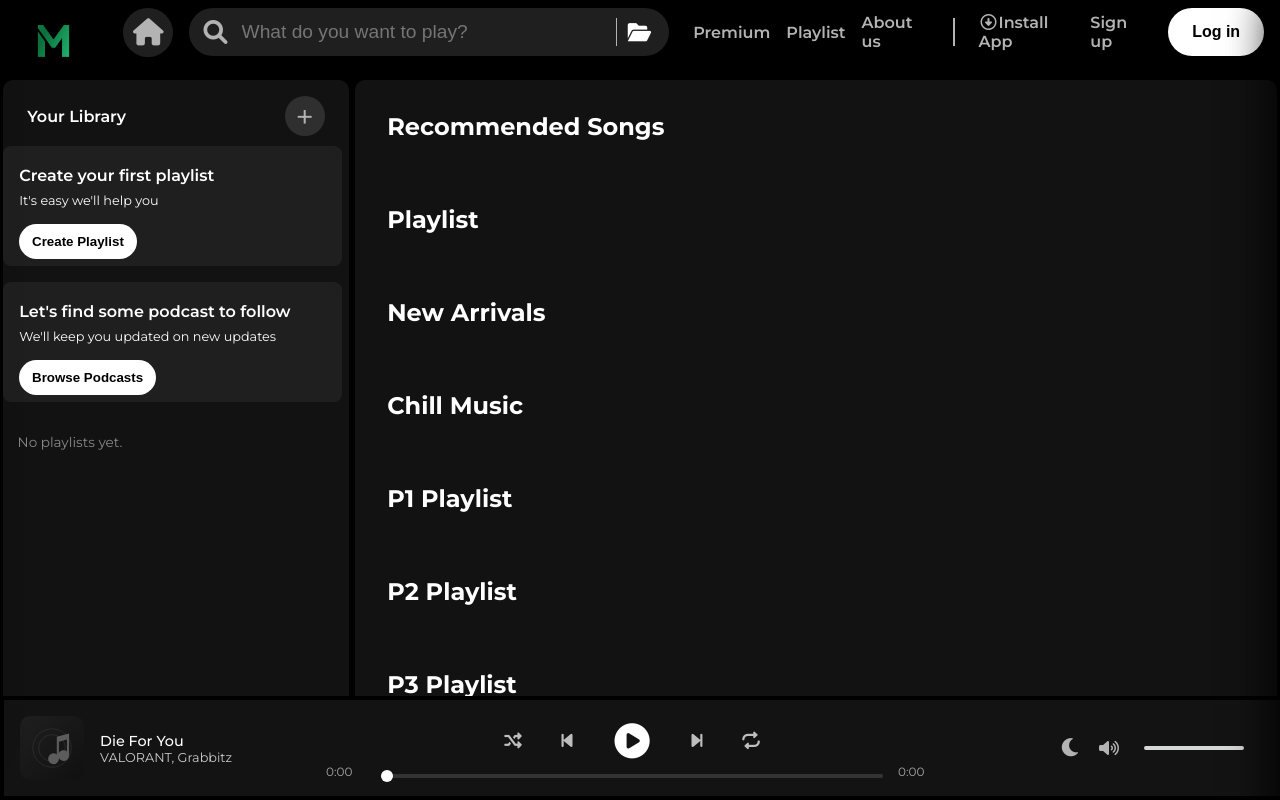
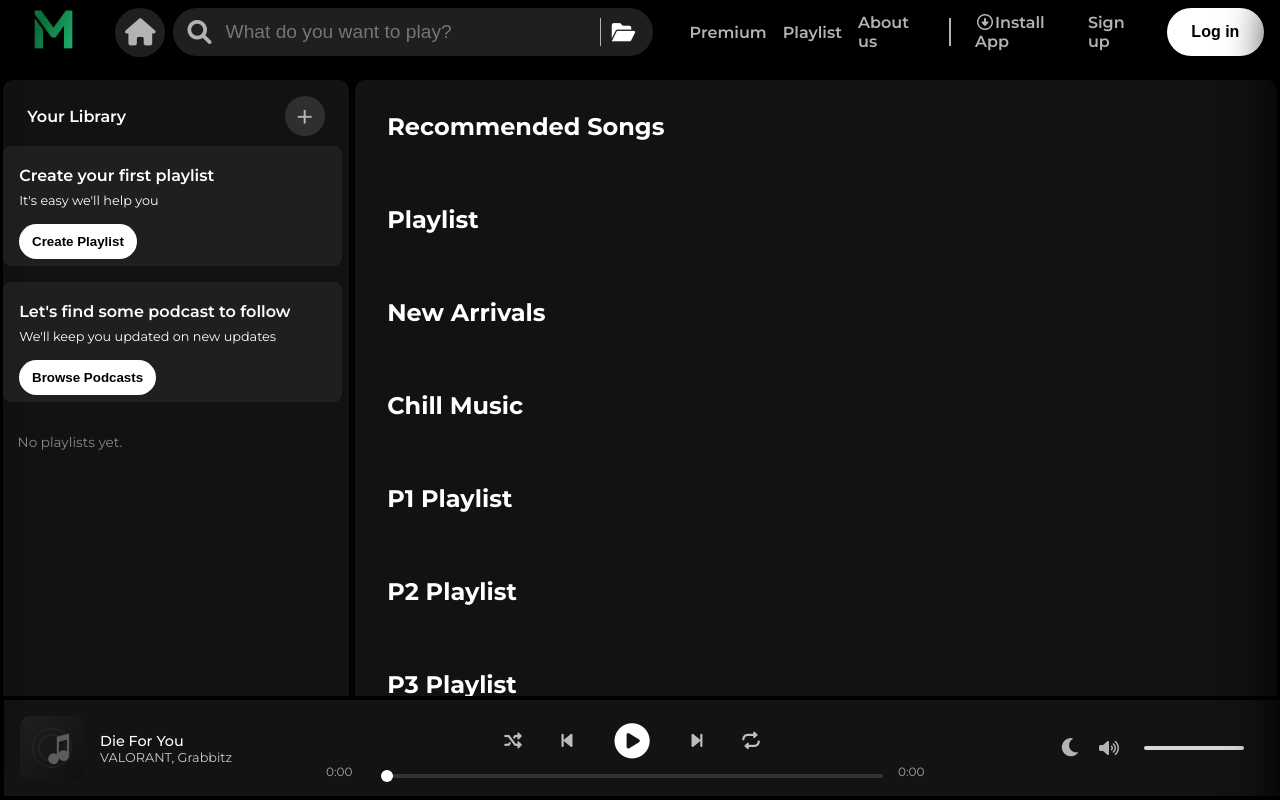
Before and after one commit to MrxOscar303/Melodiax-, a website: page public/Index.html in a window 1280 px wide. Drawn offline with Linux system fonts and the light colour scheme; no server answers.

Commit message:
Increase M logo size and adjust vertical position

```diff
--- a/public/Style.css
+++ b/public/Style.css
@@ -40,7 +40,7 @@ nav {
     display: flex;
     align-items: center;
     justify-content: center;
-    margin: 0 1rem;
+    margin: 0 0.5rem;
     cursor: pointer;
 }
 
@@ -238,8 +238,8 @@ nav {
 
 .logo-m {
     display: inline-block;
-    width: 4.7rem;
-    height: 3.48rem;
+    width: 5.7rem;
+    height: 4.48rem;
     -webkit-mask-image: url('assets/m-logo-mask.png');
     mask-image: url('assets/m-logo-mask.png');
     -webkit-mask-size: contain;
@@ -252,7 +252,7 @@ nav {
     background-size: 300% 300%;
     filter: drop-shadow(0 3px 8px rgba(46, 213, 115, 0.35));
     animation: mGradientFlow 7s ease-in-out infinite;
-    transform: translateY(20px); /* logo ko neeche kiya - value badhao/ghatao to aur zyada/kam neeche jayega */
+    transform: translateY(10px); /* logo ko neeche kiya - value badhao/ghatao to aur zyada/kam neeche jayega */
     transition: transform 0.35s ease, filter 0.35s ease, background 0.6s ease;
 }
 
@@ -320,7 +320,7 @@ body.red-theme .logo-wrap:focus-visible .logo-m {
     background-color: #1f1f1f;
     padding: 8px;
     border-radius: 50%;
-    margin: 0 1rem;
+    margin: 0 0.5rem;
     color: rgb(179, 179, 179);
     transition: 0.2;
     cursor: pointer;
```
